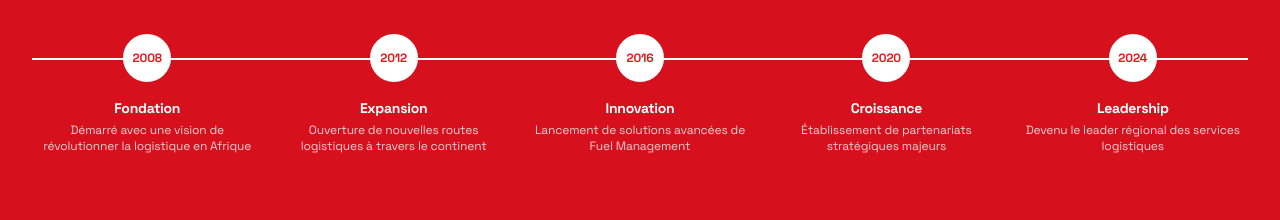
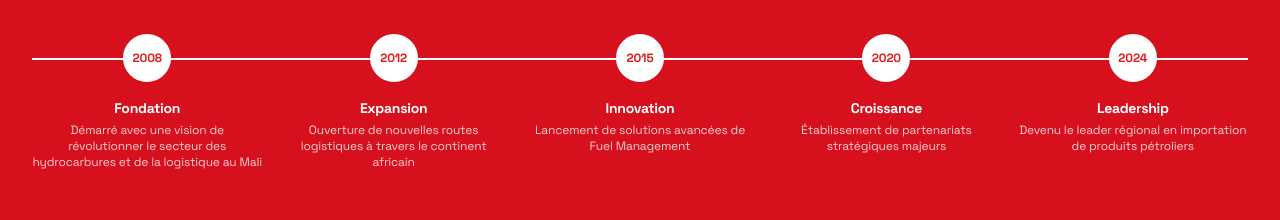
Before and after one commit to brandopera-dev/ndc_website, a React (Vite) app: page /about in a window 1280 px wide. Shown: the part 3700-3920 px from the top of the page. Built offline with nearby package versions, Linux system fonts and the light colour scheme; the HTML template or start-up script is replaced by a standard one.

Commit message:
Update++

```diff
--- a/src/pages/About.tsx
+++ b/src/pages/About.tsx
@@ -59,11 +59,11 @@ const About = () => {
   ];
 
   const milestones = [
-    { year: '2008', title: 'Fondation', description: 'Démarré avec une vision de révolutionner la logistique en Afrique' },
-    { year: '2012', title: 'Expansion', description: 'Ouverture de nouvelles routes logistiques à travers le continent' },
-    { year: '2016', title: 'Innovation', description: 'Lancement de solutions avancées de Fuel Management' },
+    { year: '2008', title: 'Fondation', description: 'Démarré avec une vision de révolutionner le secteur des hydrocarbures et de la logistique au Mali' },
+    { year: '2012', title: 'Expansion', description: 'Ouverture de nouvelles routes logistiques à travers le continent africain' },
+    { year: '2015', title: 'Innovation', description: 'Lancement de solutions avancées de Fuel Management' },
     { year: '2020', title: 'Croissance', description: 'Établissement de partenariats stratégiques majeurs' },
-    { year: '2024', title: 'Leadership', description: 'Devenu le leader régional des services logistiques' },
+    { year: '2024', title: 'Leadership', description: 'Devenu le leader régional en importation de produits pétroliers' },
   ];
 
   const teamMembers = [
```
